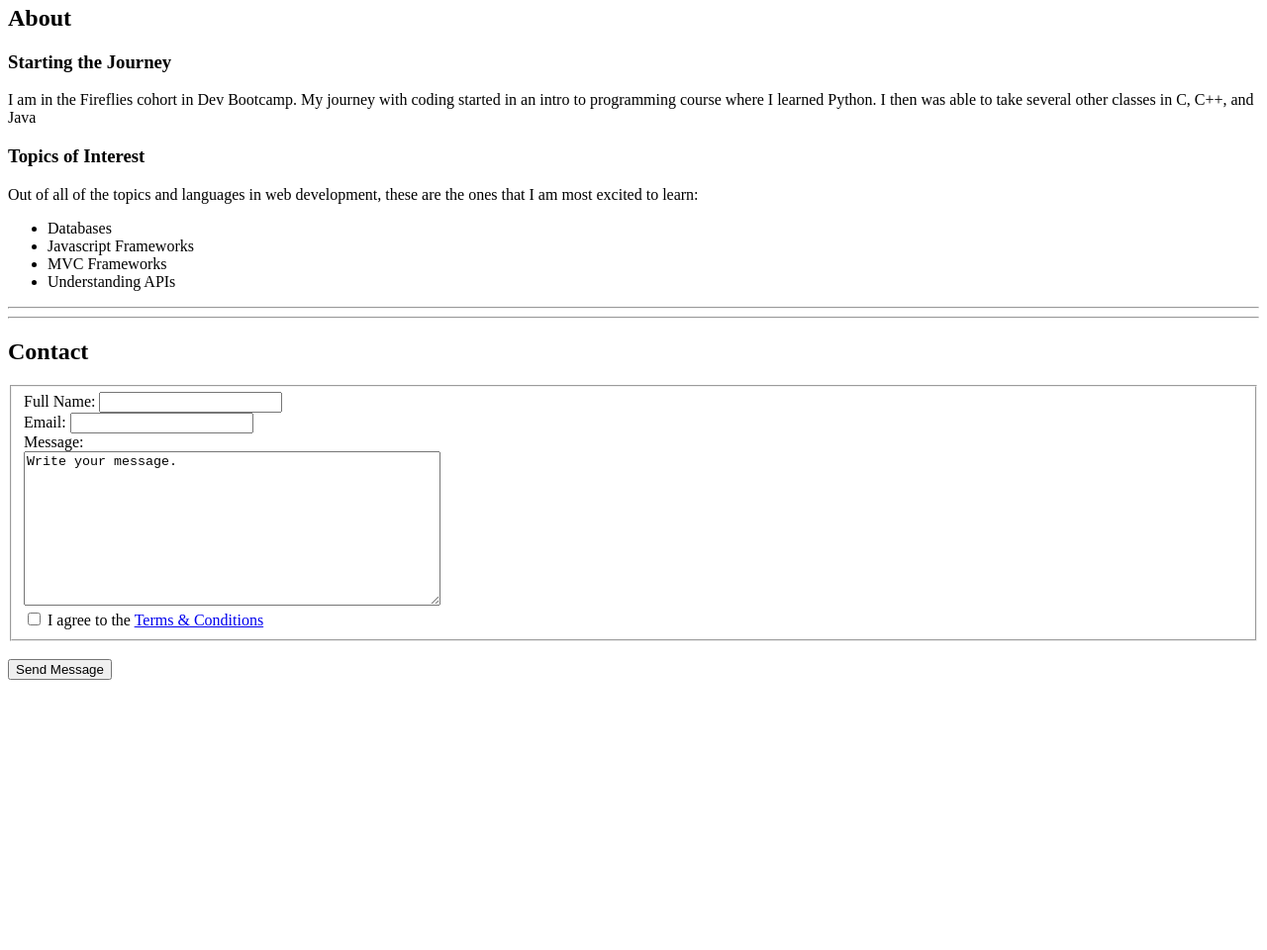
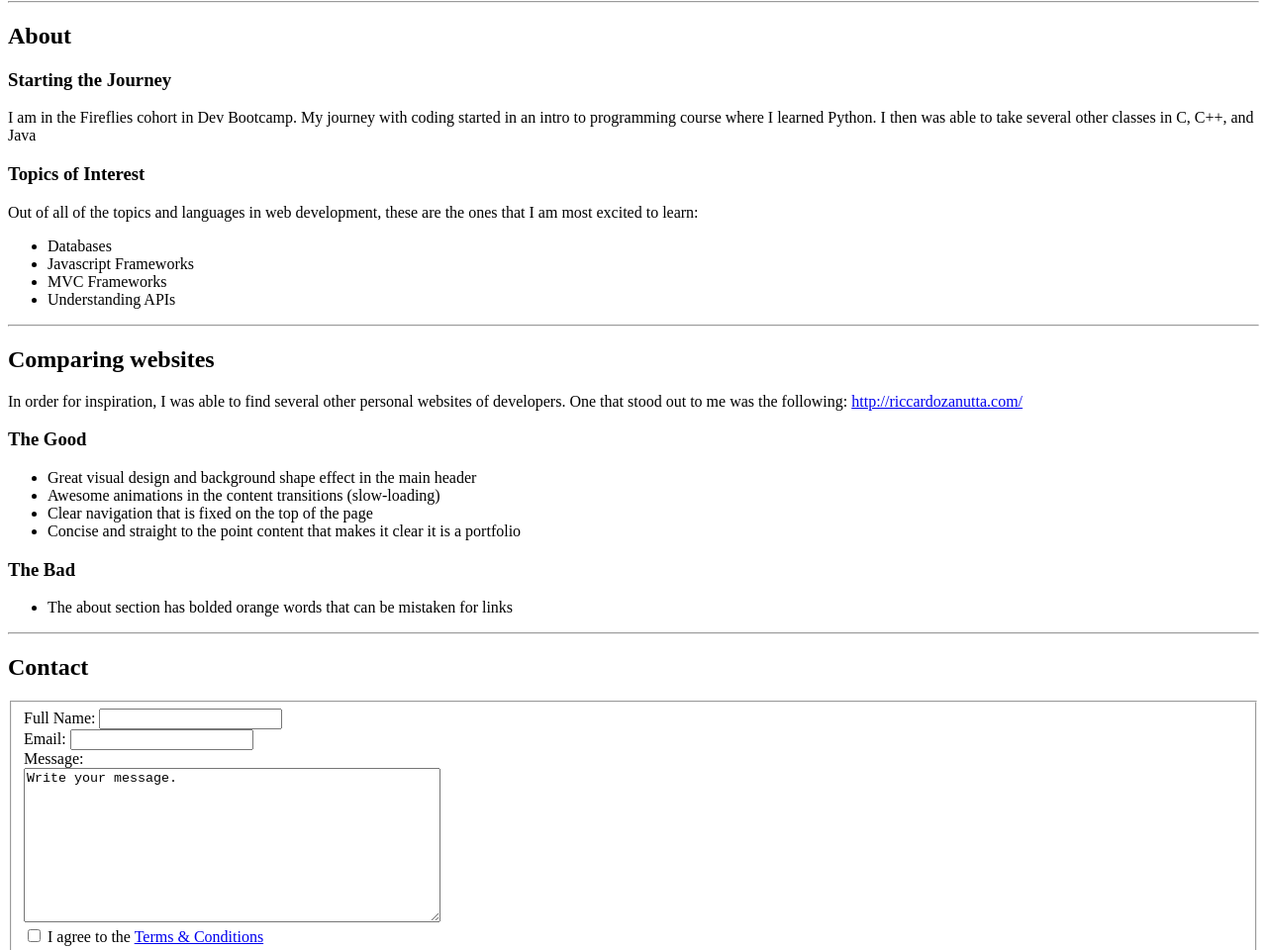
Before and after one commit to lupitadavila/lupitadavila.github.io, a plain HTML site: page index.html in a window 1280 px wide. Shown: the part 573-1533 px from the top of the page at 99% size. Before the commit the page ends 1268 px from the top, so only its background shows below. Drawn offline with Linux system fonts and the light colour scheme.

Commit message:
Fixed a broken heading tag found in the HTML validator

```diff
--- a/index.html
+++ b/index.html
@@ -7,11 +7,12 @@
 
 	<header>
 		<h1>Lupita Davila:</h1>
-		<h2>Learning to code</h3>
+		<h2>Learning to code</h2>
 		<nav>
 			<ul>
 				<li><a href="index.html">Home</a></li>
 				<li><a href="#about">About</a></li>
+				<li><a href="#comparison">Comparing Sites</a></li>
 				<li><a href="#contact">Contact</a></li>
 			</ul>
 		</nav>
@@ -34,7 +35,20 @@
 	</section>
 	<hr>
 	<section id="comparison">
+		<h2>Comparing websites</h2>
+		<p>In order for inspiration, I was able to find several other personal websites of developers. One that stood out to me was the following: <a href="http://riccardozanutta.com/">http://riccardozanutta.com/</a></p>
 
+		<h3>The Good</h3>
+		<ul>
+			<li>Great visual design and background shape effect in the main header</li>
+			<li>Awesome animations in the content transitions (slow-loading)</li>
+			<li>Clear navigation that is fixed on the top of the page</li>
+			<li>Concise and straight to the point content that makes it clear it is a portfolio</li>
+		</ul>
+		<h3>The Bad</h3>
+		<ul>
+			<li>The about section has bolded orange words that can be mistaken for links</li>
+		</ul>
 	</section>
 	<hr>
 	<section id="contact">
```
